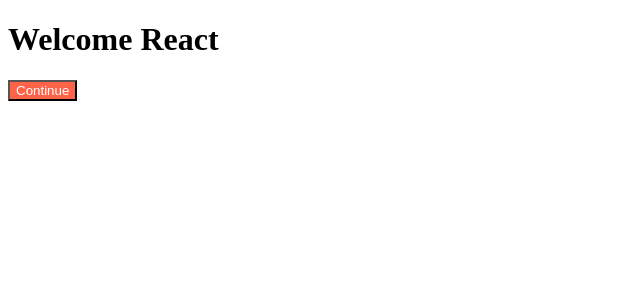
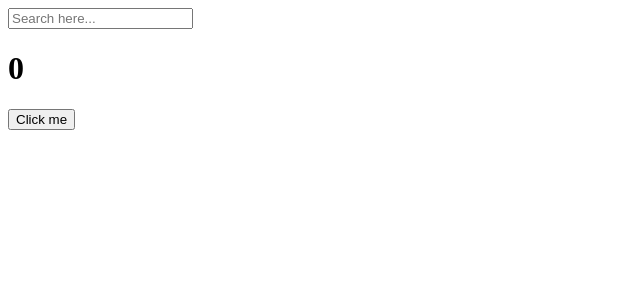
Before and after one commit to JHKIMS/react_movie_start, a React (Create React App) app: page / in a window 1280 px wide. Shown: the top 300 px of the page, without its empty margins (0-640 px from the left). Built offline with nearby package versions, Linux system fonts and the light colour scheme.

Commit message:
ReactStart : UseEffect사용법 정리

```diff
--- a/src/App.js
+++ b/src/App.js
@@ -1,11 +1,39 @@
-import Button from "./Button.js"
-import styles from "./App.module.css"
+// import Button from "./Button.js"
+// import styles from "./App.module.css"
+import {useState, useEffect} from "react"
 
 function App() {
+  const [counter, setValue] = useState(0);
+  const [keyword, setKeyword] = useState("");
+  const onClick = () => setValue((prevCount) => prevCount+1);
+  const onChange = (event) => setKeyword(event.target.value);
+  console.log("I run all the time");
+  useEffect(() =>{
+    console.log("Only One Call Api")
+  }, []);
+  useEffect(() => {
+    if(keyword !== "" && keyword.length>5){
+      console.log("Search For", keyword);
+    }
+  },[keyword]);
+  useEffect(() =>{
+    console.log("I run when 'counter' changes");
+  },[counter]);
+  useEffect(() =>{
+    console.log("counter or keyword changes");
+  }, [keyword, counter])
   return (
     <div>
-      <h1 className={styles.title}>Welcome React</h1>
-      <Button text={"Continue"}/>
+      {/* <h1 className={styles.title}>Welcome React</h1>
+      <Button text={"Continue"}/> */}
+
+
+      <input
+      value={keyword}
+      onChange={onChange} type="text" placeholder="Search here..." />
+
+      <h1>{counter}</h1>
+      <button onClick={onClick}>Click me</button>
     </div>
   );
 }
--- a/src/index.js
+++ b/src/index.js
@@ -4,7 +4,5 @@
 
 const root = ReactDOM.createRoot(document.getElementById('root'));
 root.render(
-  <React.StrictMode>
     <App />
-  </React.StrictMode>
 );
```
